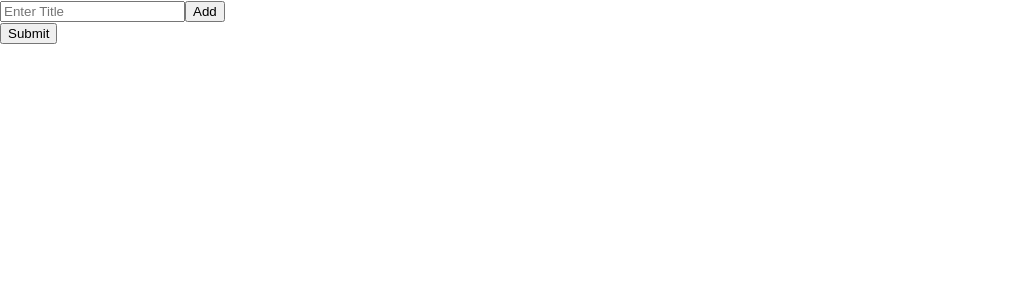
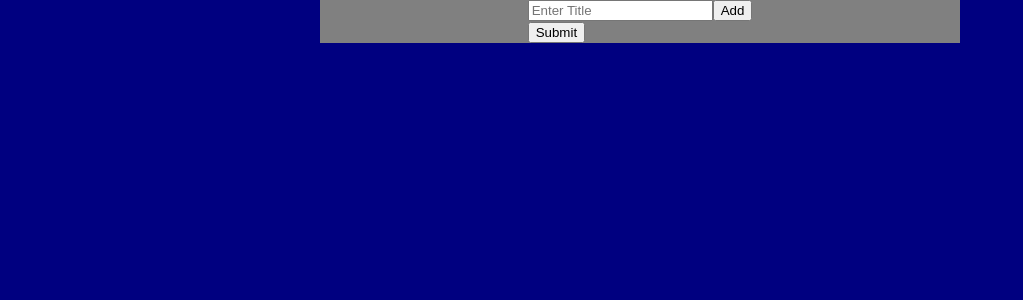
Before and after one commit to Sonica1031/Work-Related, a React (Create React App) app: page / in a window 1280 px wide. Shown: the top 300 px of the page, without its empty margins (0-1023 px from the left). Built offline with nearby package versions, Linux system fonts and the light colour scheme.

Commit message:
work in progress

```diff
--- a/src/App.css
+++ b/src/App.css
@@ -1,38 +1,20 @@
-.App {
-  text-align: center;
+body{
+  background-color: navy;
 }
-
-.App-logo {
-  height: 40vmin;
-  pointer-events: none;
+.Decoration{
+  max-height:100vw;
+  width: 50%;
+  background-color: gray;
+  display: flex;
+  justify-content: center;
+  margin: auto;
+  align-items: center;
+  flex-direction: column;
 }
-
-@media (prefers-reduced-motion: no-preference) {
-  .App-logo {
-    animation: App-logo-spin infinite 20s linear;
-  }
+.InnerFormDecor{
+  display:flex;
 }
-
-.App-header {
-  background-color: #282c34;
-  min-height: 100vh;
-  display: flex;
-  flex-direction: column;
-  align-items: center;
-  justify-content: center;
-  font-size: calc(10px + 2vmin);
-  color: white;
+.btnAdd{
+  display:flex;
+  margin: auto;
 }
-
-.App-link {
-  color: #61dafb;
-}
-
-@keyframes App-logo-spin {
-  from {
-    transform: rotate(0deg);
-  }
-  to {
-    transform: rotate(360deg);
-  }
-}
--- a/src/App.js
+++ b/src/App.js
@@ -9,7 +9,7 @@ class App extends React.Component{
   render(){
 
     return(
-      <div>
+      <div className="Decoration">
         <form>
         <MenuButtonAdd />
         <button>Submit</button>
--- a/src/components/MenuButton.js
+++ b/src/components/MenuButton.js
@@ -3,11 +3,11 @@ import React from 'react';
 function MenuButton(props){
   const Handler = (e) => {
     e.preventDefault()
-    document.querySelector(".G"+props.group).remove();
+    document.querySelector(".Group").remove();
       }
 
     return(
-<form className={"G"+props.group} method="POST" action="/">
+<form className={"Group"}>
 <p>{props.title}</p>
   <input type="radio" id={Date.now() + "-yes"} name={`${Date.now()}`} value="yes" required={true}/>
   <label for="Menu-Item-1">Yes</label>
--- a/src/components/MenuButtonAdd.js
+++ b/src/components/MenuButtonAdd.js
@@ -16,8 +16,10 @@ let button = document.querySelectorAll(".btn");
 }
     return(
         <div>
+        <div className="InnerFormDecor">
         <input className="btn" placeholder="Enter Title" onChange={Handler} required />
-        <button onClick={submit}>Add</button>
+        <button className="btnAdd" onClick={submit}>Add</button>
+        </div>
         {showing}
         </div>
     )
```
